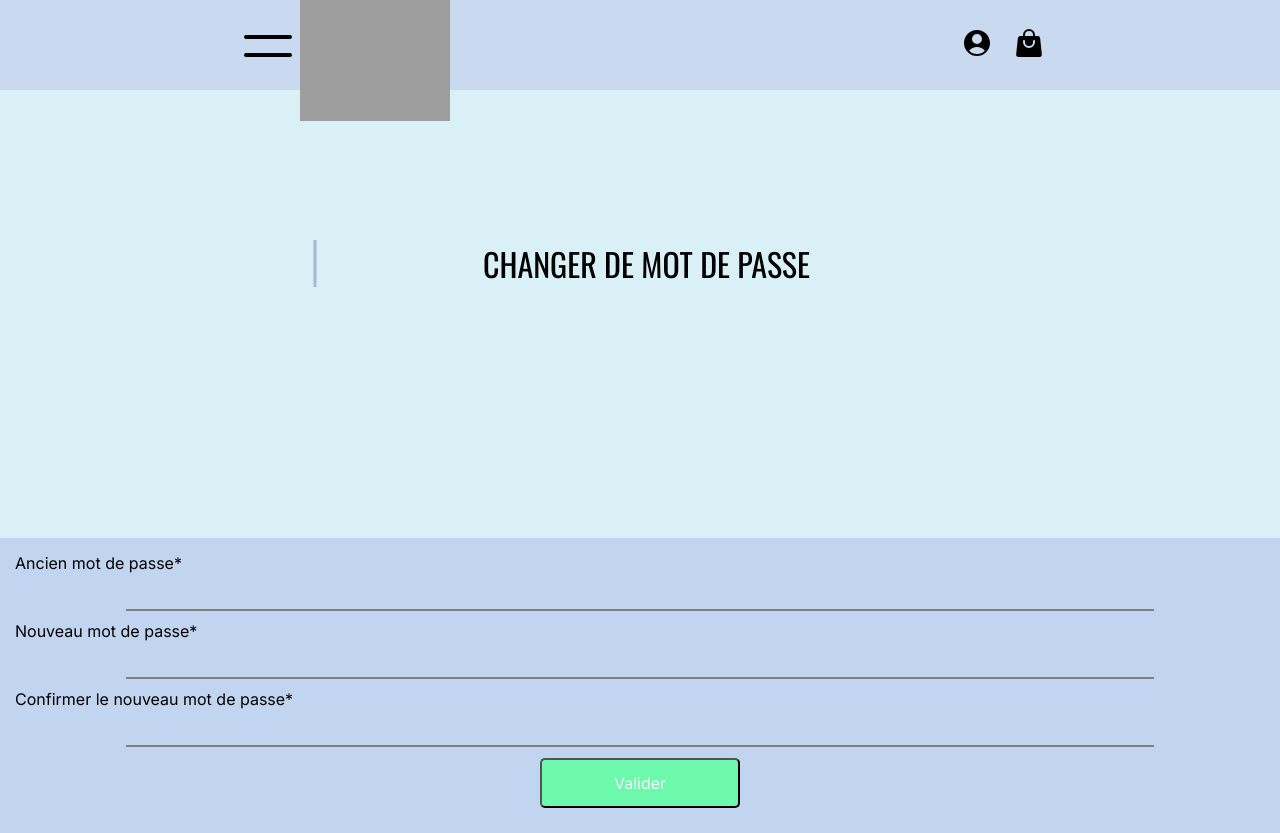
After one commit to michael-zanaglia/boutique-en-ligne, a PHP site: page /changePwd.php in a window 1280 px wide. The commit adds this page. Run offline with PHP 8.4, Linux system fonts and the light colour scheme; the visitor is signed in with stand-in values (Sample User, id 1); grey boxes are pictures that could not be loaded.

Commit message:
Change Password system

```diff
--- /dev/null
+++ b/src/files/changePwd.php
@@ -0,0 +1,86 @@
+<?php
+    require "classes/user.php";
+    session_start();
+    $success = false;
+    $msg = "";
+
+    if(!isset($_SESSION['user'])){
+        header("Location: error.php");
+    } else {
+        $user = new User($_SESSION['user']);
+    }
+
+    if(isset($_POST['valid'])){
+        $success = $user -> checkMyPassword($_POST['former']);
+        if($success){
+            if($_POST['new'] == $_POST['confirm']){
+                $msg = $user -> changePassword($_POST['new']);
+            } else {
+                $msg = "Les champs pour le nouveau mot de passe ne sont pas similaires.";
+            }
+        } else {
+            $msg = "Le mot de passe actuel n'est pas le bon.";
+        }
+    }
+
+?>
+
+<!DOCTYPE html>
+<html lang="en">
+<head>
+    <meta charset="UTF-8">
+    <meta name="viewport" content="width=device-width, initial-scale=1.0">
+    <link href="https://fonts.googleapis.com/css2?family=Inter:wght@100..900&family=Oswald:wght@200..700&display=swap" rel="stylesheet">
+    <link rel="stylesheet" href="styles/style.css">
+    <link rel="stylesheet" href="styles/profile.css">
+    <title>Modifier le mot de passe</title>
+</head>
+<body>
+    <header class='navigation'>
+        <nav class='right-side'>
+            <svg xmlns="http://www.w3.org/2000/svg" fill="none" viewBox="0 0 24 24"stroke-width="1.5" stroke="currentColor" class="size-6 taille64">
+                <path stroke-linecap="round" stroke-linejoin="round" d="M3.75 9h16.5m-16.5 6.75h16.5"/>
+            </svg>
+            <a href="acceuil.php"><img class='logo' src="../asset/logo.png" alt="FOG"></a>
+        </nav>
+        <nav>
+            <ul>
+                <li>
+                    <a href="profile.php">
+                        <svg xmlns="http://www.w3.org/2000/svg" viewBox="0 0 24 24" fill="#000000" class="size-6 taille32">
+                            <path fill-rule="evenodd" d="M18.685 19.097A9.723 9.723 0 0 0 21.75 12c0-5.385-4.365-9.75-9.75-9.75S2.25 6.615 2.25 12a9.723 9.723 0 0 0 3.065 7.097A9.716 9.716 0 0 0 12 21.75a9.716 9.716 0 0 0 6.685-2.653Zm-12.54-1.285A7.486 7.486 0 0 1 12 15a7.486 7.486 0 0 1 5.855 2.812A8.224 8.224 0 0 1 12 20.25a8.224 8.224 0 0 1-5.855-2.438ZM15.75 9a3.75 3.75 0 1 1-7.5 0 3.75 3.75 0 0 1 7.5 0Z" clip-rule="evenodd" />
+                        </svg>
+                    </a>
+                </li>
+                <li>
+                    <a href="#">
+                        <svg xmlns="http://www.w3.org/2000/svg" viewBox="0 0 24 24" fill="#000000" class="size-6 taille32">
+                            <path fill-rule="evenodd" d="M7.5 6v.75H5.513c-.96 0-1.764.724-1.865 1.679l-1.263 12A1.875 1.875 0 0 0 4.25 22.5h15.5a1.875 1.875 0 0 0 1.865-2.071l-1.263-12a1.875 1.875 0 0 0-1.865-1.679H16.5V6a4.5 4.5 0 1 0-9 0ZM12 3a3 3 0 0 0-3 3v.75h6V6a3 3 0 0 0-3-3Zm-3 8.25a3 3 0 1 0 6 0v-.75a.75.75 0 0 1 1.5 0v.75a4.5 4.5 0 1 1-9 0v-.75a.75.75 0 0 1 1.5 0v.75Z" clip-rule="evenodd" />
+                        </svg>
+                    </a>
+                </li>
+            </ul>
+        </nav>
+    </header>
+    <div class='marge'>
+        <h1>CHANGER DE MOT DE PASSE</h1>
+    </div>
+    <div id='cadre-form-pwd'>
+        <form id='change-pwdForm' method='post'>
+            <label for="former">Ancien mot de passe*</label>
+            <input class='inp-line' type="password" name='former' required>
+            <div class='bd'></div>
+
+            <label for="new">Nouveau mot de passe*</label>
+            <input class='inp-line' type="password" name='new' required>
+            <div class='bd'></div>
+
+            <label for="confirm">Confirmer le nouveau mot de passe*</label>
+            <input class='inp-line' type="password" name='confirm' required>
+            <div class='bd'></div>
+            <button type='submit' name="valid" class='btn-vert'>Valider</button>
+            <p><?php echo $msg ? $msg : '' ?></p>
+        </form>
+
+</body>
+</html>
--- a/src/files/classes/database.php
+++ b/src/files/classes/database.php
@@ -32,5 +32,24 @@
             }
 
         }
+
+        public function checkPassword($password){
+            if (strlen($password) < 8){
+                return false;
+            }
+            if (!preg_match('/[a-z]/', $password)){
+                return false;
+            }
+            if (!preg_match('/[A-Z]/', $password)){
+                return false;
+            }
+            if (!preg_match('/[0-9]/', $password)){
+                return false;
+            }
+            if (!preg_match('/[^a-zA-Z0-9]/', $password)){
+                return false;
+            }
+            return true;
+        }
     }
     $exportedDataBase = var_export(new DataBase(), true);
--- a/src/files/classes/user.php
+++ b/src/files/classes/user.php
@@ -12,6 +12,12 @@
 
         public function getPseudo(){
             return $this ->_pseudo;
+        }
+
+        public function getPassword(){
+            $req = $this->_db->prepare("SELECT password FROM user WHERE pseudo = ?");
+            $req -> execute([$this -> getPseudo()]);
+            return $req->fetch(PDO::FETCH_ASSOC);
         }
 
         public function checkConnexionUser(string $pseudo){
@@ -47,6 +53,31 @@
                 header("Location: connexion.html");
             }
         }
+
+        public function checkMyPassword($prevPwd){
+            $currentPwd = $this -> getPassword();
+            if(password_verify($prevPwd, $currentPwd['password'])){
+                return true;
+            } else {
+                return false;
+            }
+        }
+
+        public function changePassword($newPwd){
+            $success = $this -> checkPassword($newPwd);
+            if($success){
+                $req = $this -> _db -> prepare("UPDATE user SET password = ? WHERE pseudo = ?");
+                $req -> execute([password_hash($newPwd, PASSWORD_DEFAULT), $this -> getPseudo()]);
+                if ($req){
+                return "Mot de passe mis à jour :) !";
+                } else {
+                    return "Erreur (user.php) ---> changePassword()";
+                }
+            } else {
+                return 'Votre mot de passe doit avoir au moins 8 caractères dont minimum une lettre minuscule et majuscule, un chiffre et un caractère spécial';
+            }
+
+        }
     }
 
 
--- a/src/files/js/profile.js
+++ b/src/files/js/profile.js
@@ -9,4 +9,8 @@ document.addEventListener("DOMContentLoaded", function(){
     //        })
     //    })
     //})
+    const caseChangePwd = document.querySelector('.mdp');
+    caseChangePwd.addEventListener('click', ()=>{
+        window.location.href = "changePwd.php";
+    })
 })
--- a/src/files/styles/profile.css
+++ b/src/files/styles/profile.css
@@ -1,4 +1,12 @@
 #change-userForm {
+    display: flex;
+    flex-direction: column;
+    justify-content: center;
+    align-items: center;
+    gap: 10px;
+}
+
+#change-pwdForm {
     display: flex;
     flex-direction: column;
     justify-content: center;
@@ -8,6 +16,16 @@
 
 #change-userForm label {
     align-self: flex-start;
+}
+
+#change-pwdForm label {
+    align-self: flex-start;
+}
+
+#cadre-form-pwd {
+    margin-top: 35%;
+    background-color: #C1D5F0;
+    padding: 15px;
 }
 
 #cadre-form {
--- a/src/files/styles/style.css
+++ b/src/files/styles/style.css
@@ -73,11 +73,11 @@ label, button {
 
 .marge {
     position: absolute;
-    top: 15%;
     left: 50%;
     transform: translateX(-50%);
     border-left: 3px solid #A8B5E1;
     padding-left: 10px;
+    width: 50%;
 }
 
 .side-marge{
```
Also changed, not shown: src/files/inscription.php (+1 -19 lines), src/files/phpFunctions/checkPassword.php (added, +20 -0 lines).
